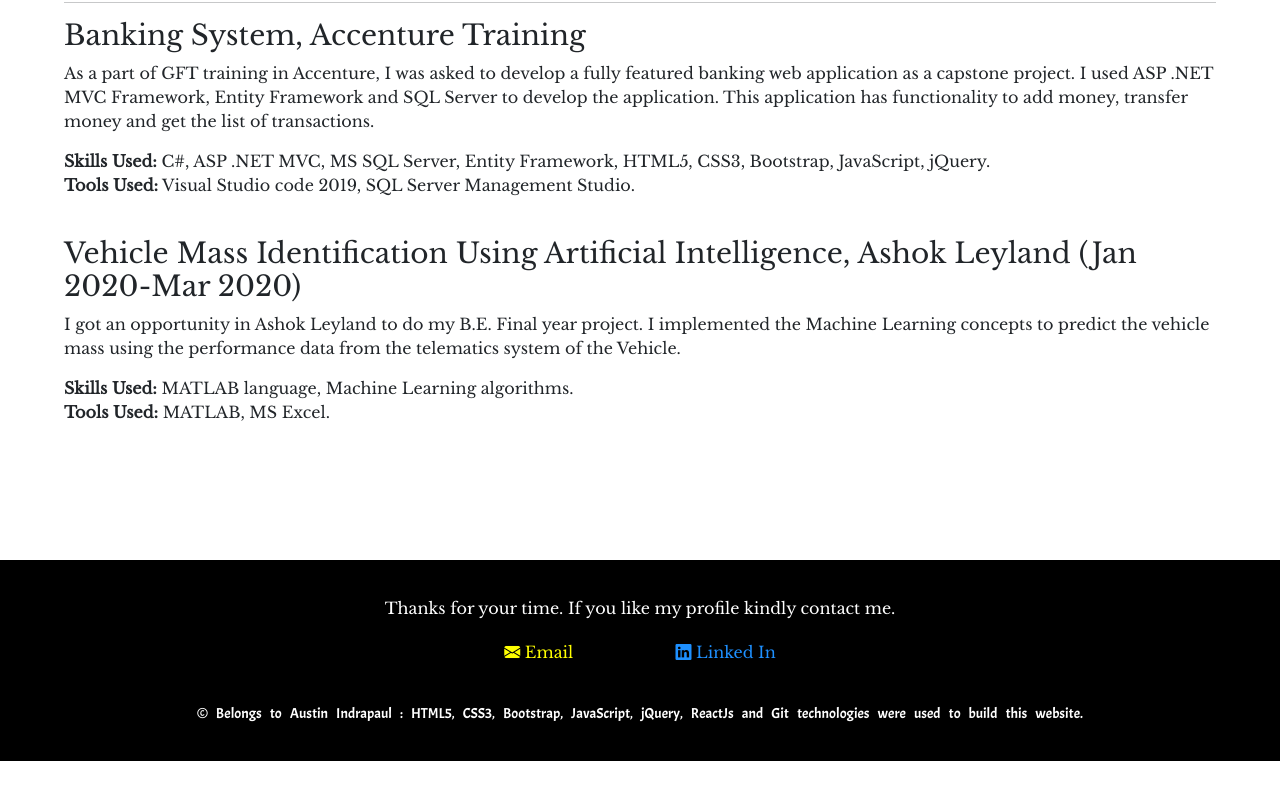
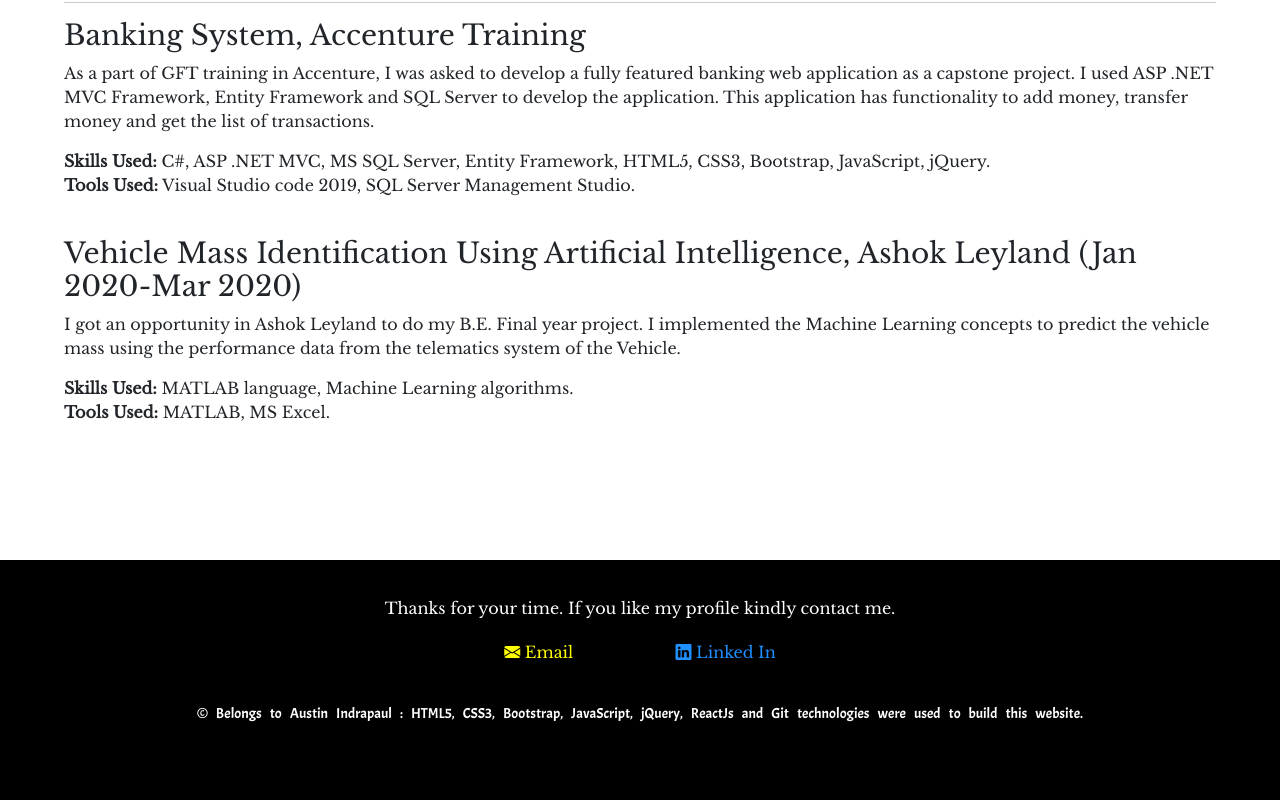
Before and after one commit to austin-indrapaul/portfolio, a plain HTML site: page index.html in a window 1280 px wide. Shown: the part 3592-4392 px from the top of the page. Before the commit the page ends 4353 px from the top, so only its background shows below. Drawn offline with nearby package versions, Linux system fonts and the light colour scheme.

Commit message:
Almost done!! I think

```diff
--- a/styles/footer.css
+++ b/styles/footer.css
@@ -2,7 +2,6 @@
     color:white;
     text-align: center;
 }
-
 
 #footer-content p{
     margin:0.5vh 2vw;
--- a/styles/header.css
+++ b/styles/header.css
@@ -6,7 +6,6 @@
     font-weight: bolder;
     text-align: center;
 }
-
 
 #intro{
     font-size:2rem;
--- a/styles/style.css
+++ b/styles/style.css
@@ -58,5 +58,6 @@ footer{
     margin-top: 10vh;
     padding: 4vh 2vw;
     width: 100%;
+    min-height: 30vh;
     background-color:black;
 }
```
